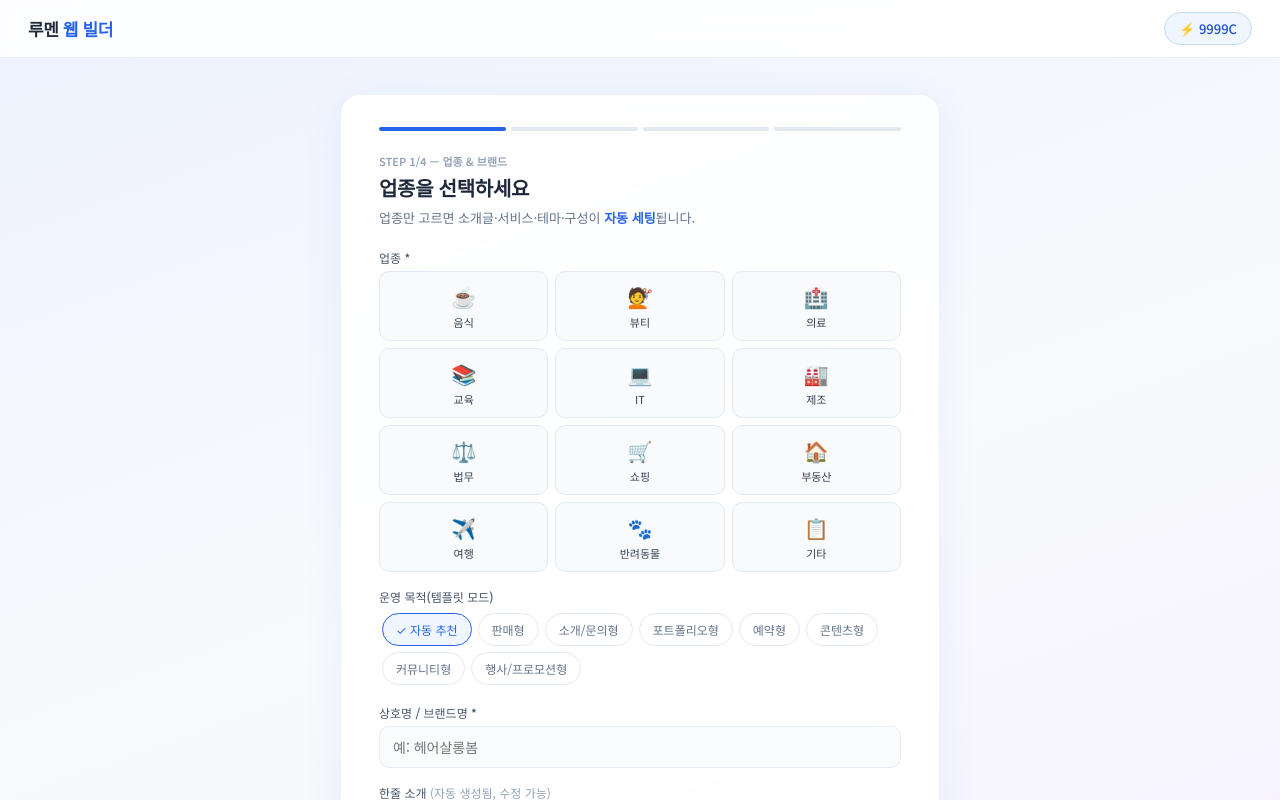
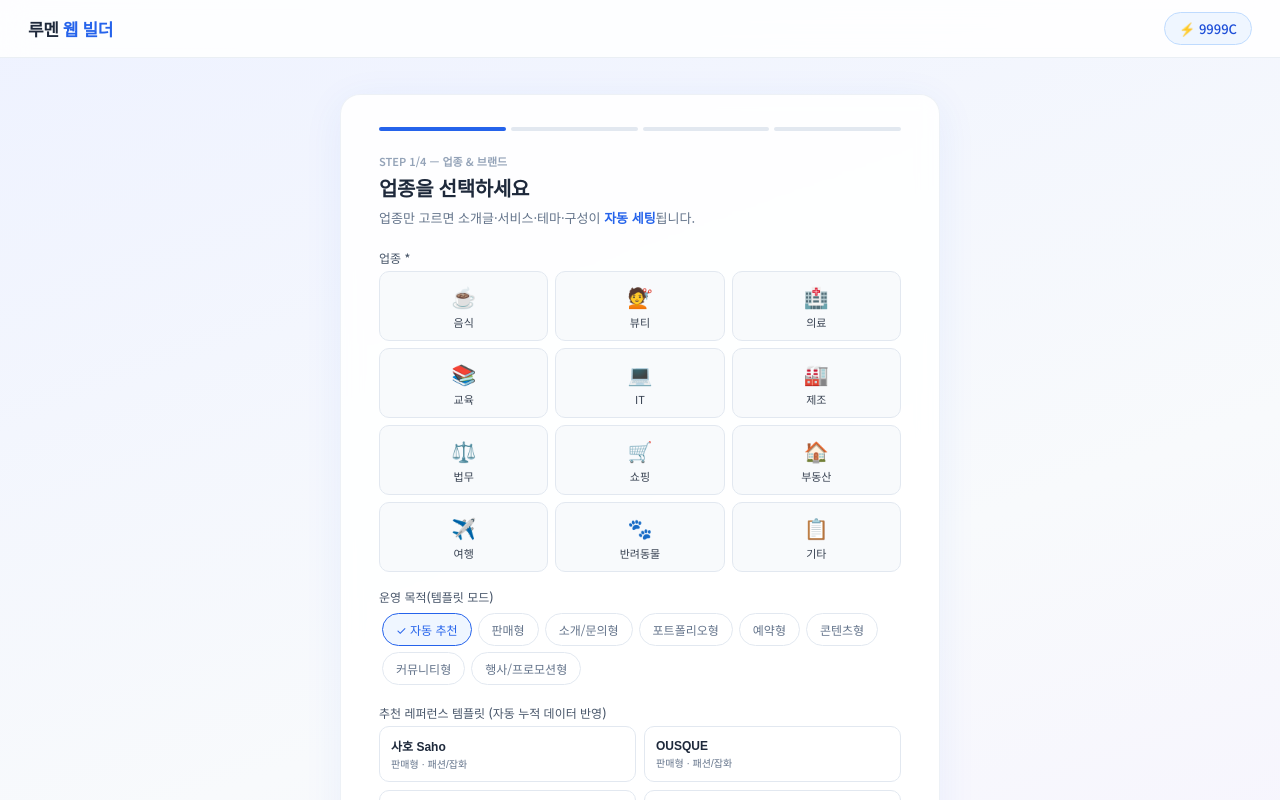
Before and after one commit to therumenpersonalab-ai/therumen-, a React (Vite) app: page / in a window 1280 px wide. Both pictures are taken after a click on the button "무료로 시작하기 (로컬 템플릿 모드)". Shown: the top 800 px of the page. Built offline with nearby package versions, Linux system fonts and the light colour scheme.

Commit message:
feat: surface benchmark templates in builder and apply to generation

```diff
--- a/src/App.jsx
+++ b/src/App.jsx
@@ -1,5 +1,6 @@
 import { useState, useEffect, useRef, useCallback } from "react";
 import { generateLocalHtml } from "./api/localGenerator";
+import benchmarkCards from "../data/benchmark_cards.json";
 
 const INITIAL_CREDIT  = 9999;
 const COST_GENERATE   = 0;
@@ -826,7 +827,7 @@ export default function LumenWebBuilder() {
   const previewSrc = editMode ? makeEditableHtml(resultHtml) : resultHtml;
 
   const [form, setForm] = useState({
-    company:"", industry:"", businessMode:"auto", description:"", services:"", ceo:"",
+    company:"", industry:"", businessMode:"auto", benchmarkSiteUrl:"", benchmarkSiteName:"", description:"", services:"", ceo:"",
     purpose:[], target:"", pages:[],
     selectedTheme:null, mood:"", color:"",
     illustStyle:"flat",
@@ -929,6 +930,11 @@ export default function LumenWebBuilder() {
   const chip = on => ({ display:"inline-flex", alignItems:"center", padding:"7px 13px", borderRadius:20, fontSize:12, cursor:"pointer", margin:3, border:"1.5px solid " + (on ? "#2563EB" : "#E2E8F0"), background: on ? "#EFF6FF" : "rgba(255,255,255,0.7)", color: on ? "#2563EB" : "#64748B", transition:"all .15s" });
   const FLD  = { marginBottom:16 };
 
+  const recommendedBenchmarks = benchmarkCards
+    .filter((c) => !form.industry || (c.industry_vertical || "").includes(form.industry.split("/")[0]))
+    .filter((c) => form.businessMode === "auto" || c.business_mode === form.businessMode)
+    .slice(0, 6);
+
   const Hdr = () => (
     <div style={HDR}>
       <div style={{ fontWeight:600, fontSize:17, color:"#1E293B", letterSpacing:"-0.4px" }}>루멘<span style={{ color:"#2563EB" }}> 웹 빌더</span></div>
@@ -1016,6 +1022,21 @@ export default function LumenWebBuilder() {
                     {form.businessMode === m ? "✓ " : ""}{m === "auto" ? "자동 추천" : m}
                   </span>
                 ))}
+              </div>
+            </div>
+            <div style={FLD}>
+              <label style={LBL}>추천 레퍼런스 템플릿 (자동 누적 데이터 반영)</label>
+              <div style={{ display:"grid", gridTemplateColumns:"1fr 1fr", gap:8 }}>
+                {recommendedBenchmarks.map((b) => {
+                  const on = form.benchmarkSiteUrl === b.site_url;
+                  return (
+                    <button key={b.site_url} onClick={() => setForm(f => ({ ...f, benchmarkSiteUrl: b.site_url, benchmarkSiteName: b.site_name }))}
+                      style={{ textAlign:"left", padding:"10px 11px", borderRadius:10, border:"1.5px solid " + (on ? "#2563EB" : "#E2E8F0"), background:on?"#EFF6FF":"#fff", cursor:"pointer" }}>
+                      <div style={{ fontSize:12, fontWeight:600, color:on?"#2563EB":"#1E293B" }}>{b.site_name}</div>
+                      <div style={{ fontSize:10, color:"#64748B", marginTop:2 }}>{b.business_mode} · {b.industry_vertical}</div>
+                    </button>
+                  );
+                })}
               </div>
             </div>
             <div style={FLD}>
@@ -1127,6 +1148,7 @@ export default function LumenWebBuilder() {
                 <strong>{form.company || "(상호명)"}</strong> · {form.industry}<br />
                 테마: {form.selectedTheme ? form.selectedTheme.name : "자동"} · 모드: {form.businessMode === "auto" ? "자동 추천" : form.businessMode} · 톤: {(INTRO_TONES.find(t => t.id === form.introTone) || {}).label}<br />
                 구성: {form.pages.map(id => (PAGE_OPTIONS.find(p => p.id === id) || {}).label).join(", ")}<br />
+                {form.benchmarkSiteName ? "🧩 레퍼런스: " + form.benchmarkSiteName + "  " : ""}
                 {form.kakaoId ? "💬 @" + form.kakaoId + "  " : ""}{form.naverUrl ? "📅 네이버예약  " : ""}
                 {form.uploadedImages.logo ? "🏷️ 로고  " : ""}{form.uploadedImages.hero ? "🖼️ 히어로  " : ""}
                 {form.uploadedImages.products.length > 0 ? "📦 제품 " + form.uploadedImages.products.length + "장" : ""}
--- a/src/api/localGenerator.js
+++ b/src/api/localGenerator.js
@@ -218,6 +218,7 @@ export function generateLocalHtml(form, options = {}) {
   const mode = inferBusinessMode(form);
   const mood = inferMood(form.industry || "");
   const desc = escapeHtml(form.description || `${company}는 ${industry} 분야의 전문 서비스를 제공합니다.`);
+  const benchmark = form.benchmarkSiteName ? `${escapeHtml(form.benchmarkSiteName)} 레퍼런스 기반` : "업종 레퍼런스 기반";
   const services = (form.services || "맞춤 전략, 실행 지원, 운영 개선, 빠른 대응")
     .split(",")
     .map((s) => s.trim())
@@ -292,7 +293,7 @@ footer{padding:36px 0;background:#0F172A;color:#cbd5e1}
 <body>
 <div class="utility">무료 로컬 템플릿 모드 · 업종+운영목적 기반 자동 생성</div>
 <nav><div class="container nav-wrap"><div class="logo">${logo ? `<img src="${logo}" alt="logo" style="height:34px"/>` : company}</div><div class="menu"><span>업종: ${industry}</span><span>모드: ${mode}</span><span>테마: ${escapeHtml(t.name || "기본")}</span></div><a href="#contact" class="btn" style="padding:10px 16px">문의하기</a></div></nav>
-<header class="hero ${heroLayout === "center" ? "center" : ""}"><div class="container hero-grid"><div><div class="badge">${mode} 템플릿</div><h1>${company}<br/>${industry} 맞춤 웹페이지</h1><p>${desc}</p><a class="btn" href="#contact">${ctaText}</a></div>${heroLayout === "split" ? `<img class="hero-img" src="${heroImage}" alt="hero"/>` : ""}</div></header>
+<header class="hero ${heroLayout === "center" ? "center" : ""}"><div class="container hero-grid"><div><div class="badge">${mode} 템플릿 · ${benchmark}</div><h1>${company}<br/>${industry} 맞춤 웹페이지</h1><p>${desc}</p><a class="btn" href="#contact">${ctaText}</a></div>${heroLayout === "split" ? `<img class="hero-img" src="${heroImage}" alt="hero"/>` : ""}</div></header>
 <section id="structure"><div class="container"><h2>${sectionTitle(mode)}</h2><p class="lead">업종(${industry}) + 운영목적(${mode}) 조합을 기반으로 실제 사례 패턴을 반영해 템플릿을 자동 구성했습니다.</p></div></section>
 ${sections}
 <footer><div class="container"><div style="font-weight:700;margin-bottom:8px">${company}</div><div>전화: ${escapeHtml(form.phone || "미입력")} · 이메일: ${escapeHtml(form.email || "미입력")} · 주소: ${escapeHtml(form.address || "미입력")}</div><div style="margin-top:8px;font-size:13px;opacity:.8">© ${new Date().getFullYear()} ${company}. All rights reserved.</div></div></footer>
```
